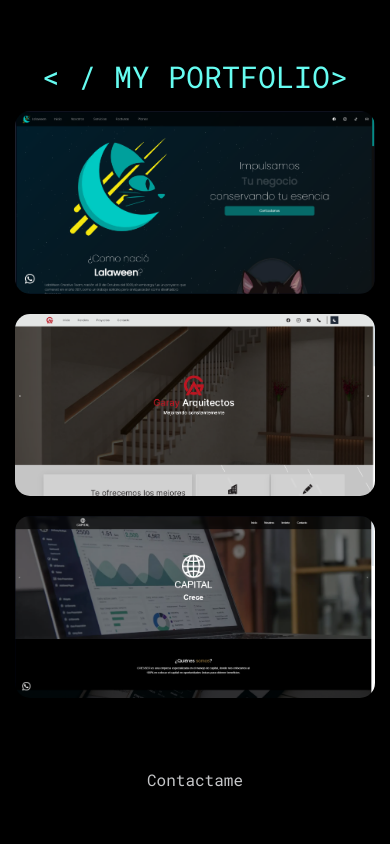
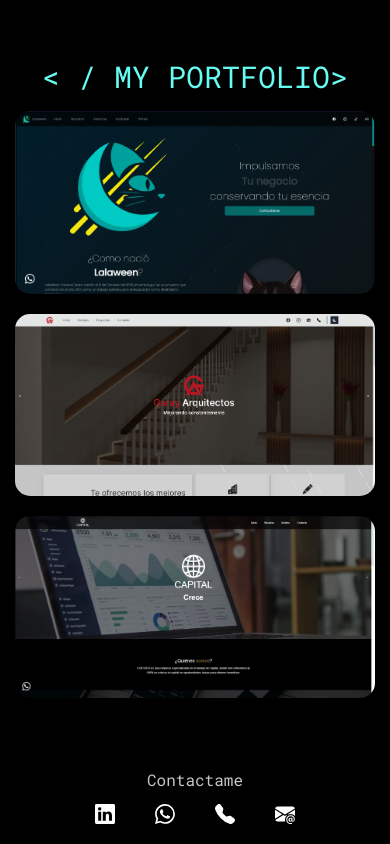
Before and after one commit to AngelLuna17-code/Portafolio, a Next.js app: page / in a window 390 px wide. Shown: the part 1497-2341 px from the top of the page. Before the commit the page ends 2309 px from the top, so only its background shows below. Built offline with nearby package versions, Linux system fonts and the light colour scheme.

Commit message:
estilado

```diff
--- a/src/app/components/Navbar.jsx
+++ b/src/app/components/Navbar.jsx
@@ -112,12 +112,12 @@ const Navbar = () => {
               </li>
               <li>
                 <Link className="text-white hover:text-[#00cac4]" href="/#habilidades" onClick={closeMenuOnClick}>
-                  Nosotros
+                  Habilidades
                 </Link>
               </li>
               <li>
                 <Link className="text-white hover:text-[#00cac4]" href="/#portafolio" onClick={closeMenuOnClick}>
-                  Servicios
+                  Portafolio
                 </Link>
               </li>
             </ul>
--- /dev/null
+++ b/src/app/components/ScrollToTopButton.jsx
@@ -0,0 +1,40 @@
+'use client';
+import React, { useState, useEffect } from 'react';
+
+const ScrollToTopButton = () => {
+    const [isVisible, setIsVisible] = useState(false);
+
+    const handleScroll = () => {
+        if (window.scrollY > 100) {
+            setIsVisible(true);
+        } else {
+            setIsVisible(false);
+        }
+    };
+
+    const scrollToTop = () => {
+        window.scrollTo({
+            top: 0,
+            behavior: 'smooth',
+        });
+    };
+
+    useEffect(() => {
+        window.addEventListener('scroll', handleScroll);
+        return () => {
+            window.removeEventListener('scroll', handleScroll);
+        };
+    }, []);
+
+    return (
+        <button
+            className={`fixed bottom-4 right-4 lg:bottom-12 lg:right-10 bg-[#45a29f] hover:bg-[#66fcf1] text-[#c5c6c8] hover:text-black px-5 py-4 rounded-[100%] ${isVisible ? 'visible' : 'invisible'
+                }`}
+            onClick={scrollToTop}
+        >
+            ▲
+        </button>
+    );
+};
+
+export default ScrollToTopButton;
--- a/src/app/globals.css
+++ b/src/app/globals.css
@@ -277,3 +277,22 @@ button:hover {
     transform-origin: -18vw -24vh;
     box-shadow: 40vmin 0 5.699479886492714vmin currentColor;
 }
+
+* {
+    scrollbar-width: auto;
+    scrollbar-color: #00cac4 #101010
+  }
+
+  *::-webkit-scrollbar {
+    width: 16px
+  }
+
+  *::-webkit-scrollbar-track {
+    background: #101010
+  }
+
+  *::-webkit-scrollbar-thumb {
+    background-color: #45a29f;
+    border-radius: 10px;
+    border: 3px none #fff
+  }
--- a/src/app/page.js
+++ b/src/app/page.js
@@ -3,6 +3,7 @@ import Navbar from "./components/Navbar";
 import AnimatedText from "./components/AnimatedText";
 import AnimatedText2 from "./components/AnimatedText2";
 import AnimatedText3 from "./components/AnimatedText-3";
+import ScrollToTopButton from "./components/ScrollToTopButton";
 
 export default function Home() {
   return (
@@ -193,7 +194,7 @@ export default function Home() {
             Contactame
           </p>
           <div className="flex justify-center">
-            <div className="flex items-center space-x-10 hidden lg:block lg:flex mt-3 contact">
+            <div className="flex items-center space-x-10 lg:flex mt-3 contact">
               <a href="https://www.linkedin.com/in/angel-humberto-luna-escalante-07b708276/" target="blank">
                 <svg className="text-white hover:text-[#66fcf1]" xmlns="http://www.w3.org/2000/svg" width="20" height="20" fill="currentColor" viewBox="0 0 16 16">
                   <path d="M0 1.146C0 .513.526 0 1.175 0h13.65C15.474 0 16 .513 16 1.146v13.708c0 .633-.526 1.146-1.175 1.146H1.175C.526 16 0 15.487 0 14.854zm4.943 12.248V6.169H2.542v7.225zm-1.2-8.212c.837 0 1.358-.554 1.358-1.248-.015-.709-.52-1.248-1.342-1.248S2.4 3.226 2.4 3.934c0 .694.521 1.248 1.327 1.248zm4.908 8.212V9.359c0-.216.016-.432.08-.586.173-.431.568-.878 1.232-.878.869 0 1.216.662 1.216 1.634v3.865h2.401V9.25c0-2.22-1.184-3.252-2.764-3.252-1.274 0-1.845.7-2.165 1.193v.025h-.016l.016-.025V6.169h-2.4c.03.678 0 7.225 0 7.225z" />
@@ -219,6 +220,7 @@ export default function Home() {
           </div>
         </div>
         {/* Footer */}
+        <ScrollToTopButton />
       </section>
     </main>
   );
```
